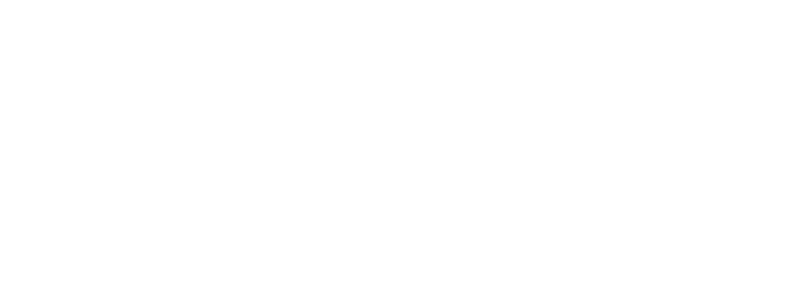
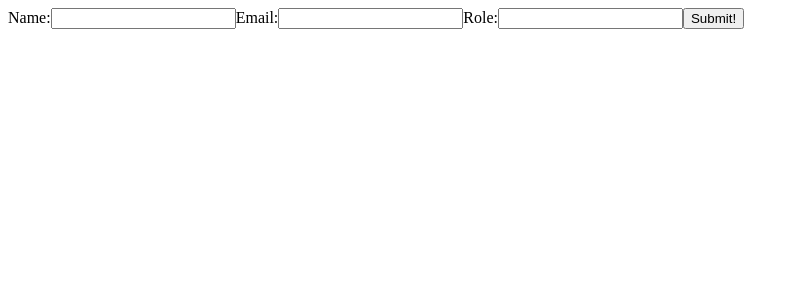
Before and after one commit to bloominstituteoftechnology/team-builder, a React (Create React App) app: page / in a window 1280 px wide. Shown: the top 300 px of the page, without its empty margins (0-799 px from the left). Built offline with nearby package versions, Linux system fonts and the light colour scheme.

Commit message:
Create form component and functions to save input data

```diff
--- a/src/App.js
+++ b/src/App.js
@@ -1,10 +1,15 @@
-import React from 'react';
+import React, { useState } from 'react';
+import Form from './Components/Form/Form';
+import List from './Components/List/List';
 import './App.css';
 
 function App() {
+  const [user, setUser] = useState("");
+
   return (
     <div className="App">
-
+      <Form user={user} />
+      <List />
     </div>
   );
 }
--- /dev/null
+++ b/src/Components/Form/Form.js
@@ -0,0 +1,34 @@
+import React, { useState } from 'react';
+
+const Form = (props) => {
+  console.log(props.user);
+  const handleSubmit = event => {
+    event.preventDefault();
+    console.log(user);
+  }
+
+  const handleChange = event => {
+    setUser({ ...user, [event.target.name]: event.target.value })
+  }
+
+  const [user, setUser] = useState("");
+  return (
+    <form onSubmit={event => { handleSubmit(event) }}>
+      <label>
+        Name:
+        <input type="text" name="name" value={user.name} onChange={event => handleChange(event)} />
+      </label>
+      <label>
+        Email:
+        <input type="email" name="email" value={user.email} onChange={event => handleChange(event)} />
+      </label>
+      <label>
+        Role:
+        <input type="text" name="role" value={user.role} onChange={event => handleChange(event)} />
+      </label>
+      <button>Submit!</button>
+    </form>
+  )
+}
+
+export default Form;
--- /dev/null
+++ b/src/Components/List/List.js
@@ -0,0 +1,11 @@
+import React from 'react';
+
+const List = () => {
+  return (
+    <div>
+
+    </div>
+  )
+}
+
+export default List;
```
